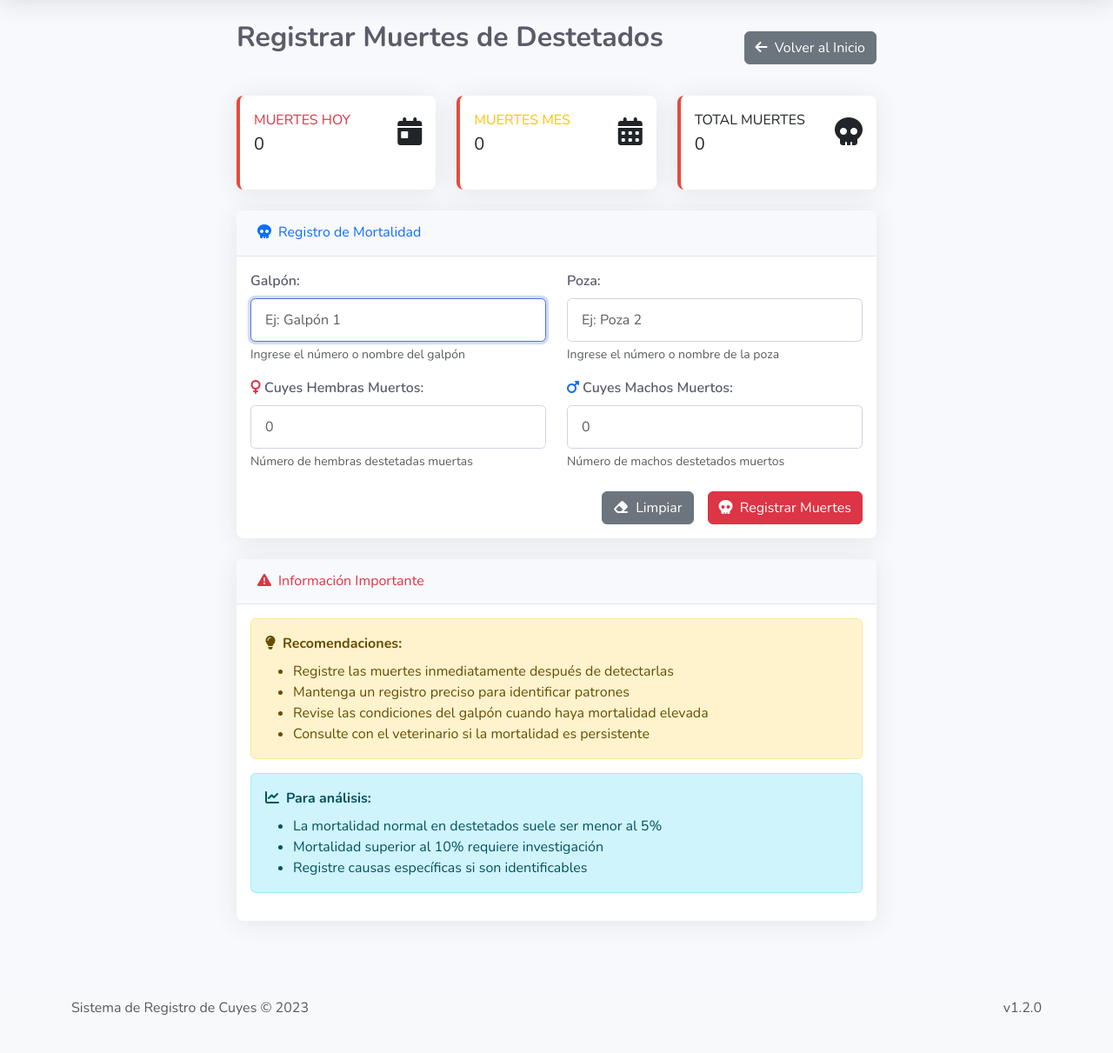
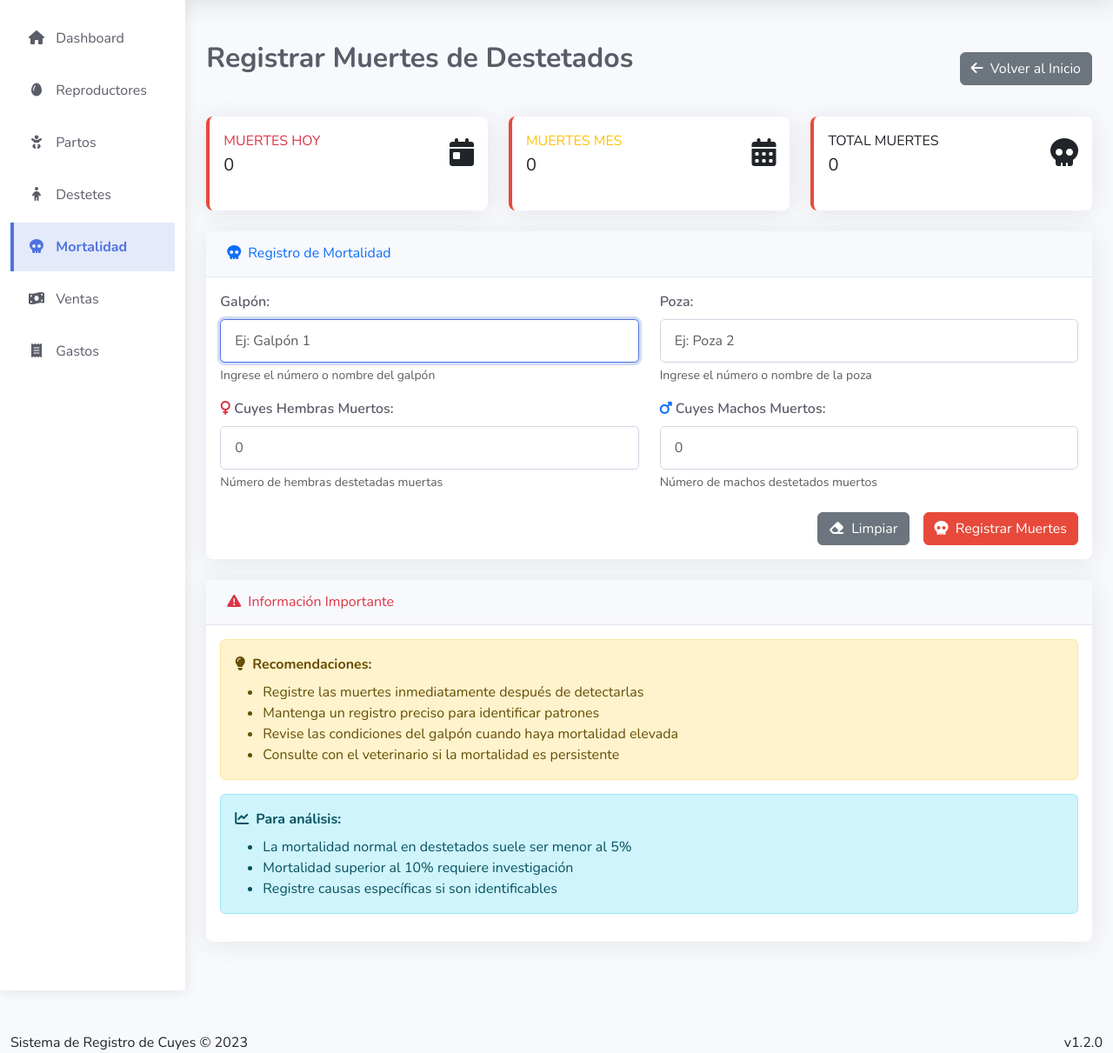
Before and after one commit to Javh9/registro-cuyes, a Flask app: page /registrar_muertes_destetados in a window 1280 px wide. Shown: the part 56-1267 px from the top of the page at 87% size. Before the commit the page ends 1223 px from the top, so only its background shows below. Run offline with Flask 3, Linux system fonts and the light colour scheme; some libraries are stand-ins or nearby versions.

Commit message:
mejora template registrar muerte destetado 1

```diff
--- a/templates/registrar_muertes_destetados.html
+++ b/templates/registrar_muertes_destetados.html
@@ -22,11 +22,58 @@
         body {
             background-color: #f8f9fc;
             font-family: 'Nunito', -apple-system, BlinkMacSystemFont, 'Segoe UI', Roboto, sans-serif;
+            padding-top: 0;
         }
 
         .navbar-custom {
             background: linear-gradient(90deg, var(--primary) 0%, #224abe 100%);
             box-shadow: 0 0.15rem 1.75rem 0 rgba(58, 59, 69, 0.15);
+        }
+
+        .sidebar {
+            min-height: calc(100vh - 70px);
+            background: white;
+            box-shadow: 0 0 15px rgba(0, 0, 0, 0.1);
+            position: sticky;
+            top: 70px;
+        }
+
+        .sidebar .nav-item {
+            margin-bottom: 0.25rem;
+        }
+
+        .sidebar .nav-link {
+            color: var(--dark);
+            padding: 1rem;
+            border-left: 4px solid transparent;
+        }
+
+        .sidebar .nav-link:hover {
+            color: var(--primary);
+            background-color: rgba(78, 115, 223, 0.1);
+            border-left-color: var(--primary);
+        }
+
+        .sidebar .nav-link.active {
+            font-weight: bold;
+            color: var(--primary);
+            background-color: rgba(78, 115, 223, 0.15);
+            border-left-color: var(--primary);
+        }
+
+        .sidebar .nav-link i {
+            margin-right: 0.5rem;
+            width: 20px;
+            text-align: center;
+        }
+
+        .topbar {
+            height: 70px;
+            box-shadow: 0 0.15rem 1.75rem 0 rgba(58, 59, 69, 0.15);
+            background-color: white;
+            position: sticky;
+            top: 0;
+            z-index: 1000;
         }
 
         .card {
@@ -57,6 +104,16 @@
             border-color: #2e59d9;
         }
 
+        .btn-danger {
+            background-color: var(--danger);
+            border-color: var(--danger);
+        }
+
+        .btn-danger:hover {
+            background-color: #c53030;
+            border-color: #c53030;
+        }
+
         .form-control {
             border-radius: 0.35rem;
             padding: 0.75rem 1rem;
@@ -74,26 +131,41 @@
             margin-bottom: 0.5rem;
         }
 
+        .form-select {
+            border-radius: 0.35rem;
+            padding: 0.75rem 1rem;
+            border: 1px solid #d1d3e2;
+        }
+
         .page-title {
             color: var(--dark);
             margin-bottom: 1.5rem;
             font-weight: 700;
         }
 
+        .main-content {
+            padding: 2rem 0;
+        }
+
         .stats-card {
             border-left: 4px solid var(--danger);
         }
 
-        .alert-danger {
-            background-color: #f8d7da;
-            border-color: #f5c6cb;
-            color: #721c24;
+        @media (max-width: 768px) {
+            .sidebar {
+                min-height: auto;
+                position: static;
+            }
+
+            .topbar {
+                position: static;
+            }
         }
     </style>
 </head>
 <body>
     <!-- Navbar -->
-    <nav class="navbar navbar-expand-lg navbar-dark navbar-custom mb-4">
+    <nav class="navbar navbar-expand-lg navbar-dark navbar-custom">
         <div class="container-fluid">
             <a class="navbar-brand" href="{{ url_for('index') }}">
                 <i class="fas fa-paw me-2"></i>
@@ -108,10 +180,54 @@
         </div>
     </nav>
 
-    <div class="container">
-        <div class="row justify-content-center">
-            <div class="col-lg-8">
-                <div class="d-flex justify-content-between align-items-center mb-4">
+    <div class="container-fluid">
+        <div class="row">
+            <!-- Sidebar -->
+            <div class="col-md-3 col-lg-2 sidebar d-none d-md-block">
+                <div class="position-sticky pt-3">
+                    <ul class="nav flex-column">
+                        <li class="nav-item">
+                            <a class="nav-link" href="{{ url_for('index') }}">
+                                <i class="fas fa-home"></i> Dashboard
+                            </a>
+                        </li>
+                        <li class="nav-item">
+                            <a class="nav-link" href="{{ url_for('ingresar_reproductores') }}">
+                                <i class="fas fa-egg"></i> Reproductores
+                            </a>
+                        </li>
+                        <li class="nav-item">
+                            <a class="nav-link" href="{{ url_for('registrar_partos') }}">
+                                <i class="fas fa-baby"></i> Partos
+                            </a>
+                        </li>
+                        <li class="nav-item">
+                            <a class="nav-link" href="{{ url_for('registrar_destete') }}">
+                                <i class="fas fa-child"></i> Destetes
+                            </a>
+                        </li>
+                        <li class="nav-item">
+                            <a class="nav-link active" href="{{ url_for('registrar_muertes_destetados') }}">
+                                <i class="fas fa-skull"></i> Mortalidad
+                            </a>
+                        </li>
+                        <li class="nav-item">
+                            <a class="nav-link" href="{{ url_for('registrar_ventas_destetados') }}">
+                                <i class="fas fa-money-bill-wave"></i> Ventas
+                            </a>
+                        </li>
+                        <li class="nav-item">
+                            <a class="nav-link" href="{{ url_for('registrar_gastos') }}">
+                                <i class="fas fa-receipt"></i> Gastos
+                            </a>
+                        </li>
+                    </ul>
+                </div>
+            </div>
+
+            <!-- Main Content -->
+            <main class="col-md-9 col-lg-10 ms-sm-auto px-md-4 main-content">
+                <div class="d-flex justify-content-between flex-wrap flex-md-nowrap align-items-center pt-3 pb-2 mb-3">
                     <h1 class="h2 page-title">Registrar Muertes de Destetados</h1>
                     <a href="{{ url_for('index') }}" class="btn btn-secondary">
                         <i class="fas fa-arrow-left me-1"></i> Volver al Inicio
@@ -265,15 +381,15 @@
                         </div>
                     </div>
                 </div>
-            </div>
+            </main>
         </div>
     </div>
 
-    <footer class="footer mt-5 py-3 bg-light">
-        <div class="container">
+    <footer class="footer mt-5">
+        <div class="container-fluid">
             <div class="d-flex justify-content-between align-items-center">
-                <span class="text-muted">Sistema de Registro de Cuyes &copy; 2023</span>
-                <span class="text-muted">v1.2.0</span>
+                <span>Sistema de Registro de Cuyes &copy; 2023</span>
+                <span>v1.2.0</span>
             </div>
         </div>
     </footer>
```
